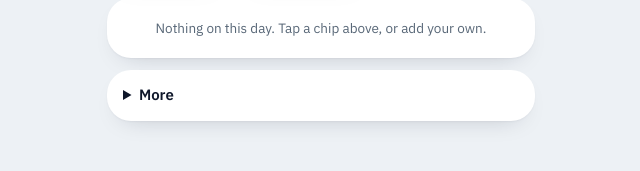
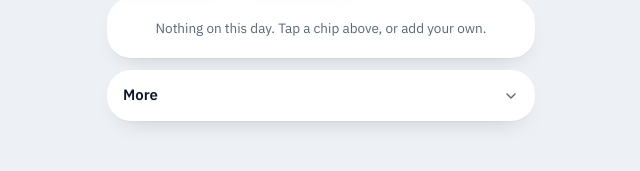
Before and after one commit to RDW-Labz/titrate, a Next.js app: page /food in a window 1280 px wide. Shown: the part 498-669 px from the top of the page, without its empty margins (319-959 px from the left). Built offline with nearby package versions, Linux system fonts and the light colour scheme.

Commit message:
Revamp feel: animated disclosures, gradient hero ring with ticks, page transitions, nav icon pop

```diff
--- a/src/app/food/page.tsx
+++ b/src/app/food/page.tsx
@@ -2,6 +2,7 @@
 
 import { useState } from "react";
 import { Btn, Field, PageTitle, Ring } from "@/components/ui";
+import { Disclosure } from "@/components/disclosure";
 import { addDays, dayKey } from "@/lib/schedule";
 import { actions, useStore } from "@/lib/store";
 
@@ -150,8 +151,7 @@ export default function FoodPage() {
         )}
       </ul>
 
-      <details className="mt-3 rounded-[24px] bg-card px-4 py-3.5 shadow-card">
-        <summary className="cursor-pointer text-[15px] font-semibold">More</summary>
+      <Disclosure className="mt-3" title="More">
 
         <div className="mt-4">
           <p className="text-[13.5px] font-semibold">Add food</p>
@@ -250,7 +250,7 @@ export default function FoodPage() {
         </div>
 
         <p className="num mt-3 text-[12px] text-muted">Fiber {fiber} g on this day</p>
-      </details>
+      </Disclosure>
     </div>
   );
 }
--- a/src/app/globals.css
+++ b/src/app/globals.css
@@ -124,6 +124,37 @@ a:focus-visible {
   }
 }
 
+@keyframes page-in {
+  from {
+    opacity: 0;
+    transform: translateY(6px) scale(0.995);
+  }
+  to {
+    opacity: 1;
+    transform: none;
+  }
+}
+
+.page-in {
+  animation: page-in 0.26s cubic-bezier(0.2, 0.7, 0.2, 1) both;
+}
+
+@keyframes tab-pop {
+  0% {
+    transform: scale(0.85);
+  }
+  55% {
+    transform: scale(1.12);
+  }
+  100% {
+    transform: scale(1);
+  }
+}
+
+.tab-active svg {
+  animation: tab-pop 0.34s cubic-bezier(0.3, 1.5, 0.5, 1) both;
+}
+
 .enter {
   animation: rise 0.45s cubic-bezier(0.2, 0.7, 0.2, 1) both;
 }
--- a/src/app/protocols/[id]/page.tsx
+++ b/src/app/protocols/[id]/page.tsx
@@ -6,6 +6,7 @@ import { useState } from "react";
 import { LevelChart } from "@/components/level-chart";
 import { LogDoseButton } from "@/components/log-dose";
 import { ReconCalculator } from "@/components/recon-calculator";
+import { Disclosure } from "@/components/disclosure";
 import { toast } from "@/components/toast";
 import { Btn, Field, PageTitle } from "@/components/ui";
 import { levelNow, levelWindow, levelWord } from "@/lib/levels";
@@ -96,11 +97,17 @@ export default function ProtocolDetailPage() {
         ) : null}
       </section>
 
-      <details className="mt-3 rounded-[24px] bg-card px-4 py-3.5 shadow-card">
-        <summary className="cursor-pointer text-[15px] font-semibold">
-          More
-          {step ? <span className="num ml-2 text-[12.5px] text-muted">next {step.dose} {compound.unit}</span> : null}
-        </summary>
+      <Disclosure
+        className="mt-3"
+        title="More"
+        right={
+          step ? (
+            <span className="num text-[12.5px] text-muted">
+              next {step.dose} {compound.unit}
+            </span>
+          ) : undefined
+        }
+      >
 
         <div className="mt-4">
           <p className="text-[13.5px] font-semibold">Vial</p>
@@ -121,14 +128,9 @@ export default function ProtocolDetailPage() {
           ) : (
             <p className="mt-1 text-[12.5px] text-muted">{compound.pen ? "Pen — log the mg." : "No vial yet."}</p>
           )}
-          <details className="mt-2">
-            <summary className="cursor-pointer text-[13px] font-semibold text-accent">
-              {vial ? "Mix another" : "Mix a vial"}
-            </summary>
-            <div className="mt-3">
-              <ReconCalculator saveFor={compound} initial={vial} />
-            </div>
-          </details>
+          <Disclosure nested title={vial ? "Mix another" : "Mix a vial"}>
+            <ReconCalculator saveFor={compound} initial={vial} />
+          </Disclosure>
         </div>
 
         <div className="mt-4 border-t border-line pt-4">
@@ -173,8 +175,7 @@ export default function ProtocolDetailPage() {
               ))}
             </ul>
           ) : null}
-          <details className="mt-1">
-            <summary className="cursor-pointer text-[13px] font-semibold text-accent">Plan a dose change</summary>
+          <Disclosure nested title="Plan a dose change" className="mt-1">
             <div className="mt-2 flex items-end gap-2">
               <Field label="On" className="flex-1">
                 <input type="date" value={stepDate} onChange={(e) => setStepDate(e.target.value)} />
@@ -195,7 +196,7 @@ export default function ProtocolDetailPage() {
                 Add
               </Btn>
             </div>
-          </details>
+          </Disclosure>
         </div>
 
         <div className="mt-4 border-t border-line pt-4">
@@ -319,7 +320,7 @@ export default function ProtocolDetailPage() {
         >
           Stop tracking
         </button>
-      </details>
+      </Disclosure>
     </div>
   );
 }
--- a/src/app/protocols/new/page.tsx
+++ b/src/app/protocols/new/page.tsx
@@ -4,6 +4,7 @@ import { useRouter, useSearchParams } from "next/navigation";
 import { Suspense, useState } from "react";
 import { Btn, Field, PageTitle, Pill } from "@/components/ui";
 import { toast } from "@/components/toast";
+import { Disclosure } from "@/components/disclosure";
 import { CATEGORY_LABEL, PEPTIDE_BY_ID, PEPTIDES, halfLifeLabel } from "@/lib/peptides";
 import { actions } from "@/lib/store";
 import type { Peptide } from "@/lib/types";
@@ -155,8 +156,7 @@ function NewProtocol() {
         Start tracking
       </Btn>
 
-      <details className="mt-3 rounded-[24px] bg-card px-4 py-3.5 shadow-card">
-        <summary className="cursor-pointer text-[14px] font-semibold">Change the details</summary>
+      <Disclosure className="mt-3" title="Change the details">
         <div className="mt-3 space-y-3">
           <div className="grid grid-cols-2 gap-3">
             <Field label={`Dose (${peptide.unit})`}>
@@ -195,7 +195,7 @@ function NewProtocol() {
             </div>
           ) : null}
         </div>
-      </details>
+      </Disclosure>
 
       <p className="mt-3 px-1 text-[12px] text-muted">
         Tracking only — ranges come from published research, not a prescription.
--- /dev/null
+++ b/src/components/disclosure.tsx
@@ -0,0 +1,78 @@
+"use client";
+
+import { useState, type ReactNode } from "react";
+
+export function Chevron({ open = false, className = "" }: { open?: boolean; className?: string }) {
+  return (
+    <svg
+      viewBox="0 0 24 24"
+      fill="none"
+      stroke="currentColor"
+      strokeWidth="2"
+      strokeLinecap="round"
+      strokeLinejoin="round"
+      aria-hidden="true"
+      className={`size-4 shrink-0 transition-transform duration-300 ${open ? "rotate-180" : ""} ${className}`}
+    >
+      <path d="M6 9l6 6 6-6" />
+    </svg>
+  );
+}
+
+/**
+ * <details> but animated: the panel grows from 0fr to 1fr on the grid so the
+ * height transition is smooth without measuring anything.
+ */
+export function Disclosure({
+  title,
+  right,
+  children,
+  defaultOpen = false,
+  className = "",
+  nested = false,
+}: {
+  title: ReactNode;
+  right?: ReactNode;
+  children: ReactNode;
+  defaultOpen?: boolean;
+  className?: string;
+  nested?: boolean;
+}) {
+  const [open, setOpen] = useState(defaultOpen);
+
+  return (
+    <div
+      className={
+        nested
+          ? className
+          : `rounded-[24px] bg-card shadow-card ${className}`
+      }
+    >
+      <button
+        onClick={() => setOpen((v) => !v)}
+        aria-expanded={open}
+        className={`press flex w-full items-center justify-between gap-3 text-left ${
+          nested ? "py-2" : "px-4 py-3.5"
+        }`}
+      >
+        <span className={nested ? "text-[13px] font-semibold text-accent" : "text-[15px] font-semibold"}>
+          {title}
+        </span>
+        <span className="flex items-center gap-2 text-muted">
+          {right}
+          <Chevron open={open} />
+        </span>
+      </button>
+      <div
+        className="grid transition-[grid-template-rows] duration-300 ease-[cubic-bezier(.2,.8,.2,1)]"
+        style={{ gridTemplateRows: open ? "1fr" : "0fr" }}
+      >
+        <div className="overflow-hidden">
+          <div className={`${nested ? "" : "px-4"} pb-4 opacity-100 transition-opacity duration-300 ${open ? "" : "opacity-0"}`}>
+            {children}
+          </div>
+        </div>
+      </div>
+    </div>
+  );
+}
--- /dev/null
+++ b/src/components/page-fade.tsx
@@ -0,0 +1,13 @@
+"use client";
+
+import { usePathname } from "next/navigation";
+import type { ReactNode } from "react";
+
+export function PageFade({ children }: { children: ReactNode }) {
+  const pathname = usePathname();
+  return (
+    <div key={pathname} className="page-in">
+      {children}
+    </div>
+  );
+}
--- a/src/components/shell.tsx
+++ b/src/components/shell.tsx
@@ -5,6 +5,7 @@ import { usePathname } from "next/navigation";
 import { Suspense, type ReactNode } from "react";
 import { BookIcon, CalcIcon, ForkIcon, HomeIcon, VialIcon } from "./icons";
 import { ToastHost } from "./toast";
+import { PageFade } from "./page-fade";
 import { Reminders } from "./reminders";
 import { useReady } from "@/lib/store";
 
@@ -41,7 +42,7 @@ function TabBar() {
                 href={t.href}
                 aria-current={active ? "page" : undefined}
                 className={`press relative flex flex-col items-center gap-1 py-2.5 text-[10.5px] font-semibold ${
-                  active ? "text-accent" : "text-muted"
+                  active ? "tab-active text-accent" : "text-muted"
                 }`}
               >
                 <t.Icon className={active ? "size-[21px]" : "size-[21px] opacity-80"} />
@@ -63,7 +64,9 @@ export function Shell({ children }: { children: ReactNode }) {
     <div className="mx-auto flex min-h-dvh w-full max-w-[460px] flex-col">
       <main className="flex-1 px-4 pb-32">
         {ready ? (
-          children
+          <Suspense fallback={children}>
+            <PageFade>{children}</PageFade>
+          </Suspense>
         ) : (
           // matches the real layout closely enough that the swap barely moves
           <div className="pt-3" aria-hidden="true">
--- a/src/components/ui.tsx
+++ b/src/components/ui.tsx
@@ -149,6 +149,7 @@ function RingSvg({
   stroke,
   track = "var(--color-line)",
   width = 8,
+  gradient = false,
   children,
 }: {
   pct: number;
@@ -156,6 +157,7 @@ function RingSvg({
   stroke: string;
   track?: string;
   width?: number;
+  gradient?: boolean;
   children?: ReactNode;
 }) {
   const [drawn, setDrawn] = useState(0);
@@ -168,13 +170,32 @@ function RingSvg({
   return (
     <div className="relative" style={{ width: size, height: size }}>
       <svg width={size} height={size} className="-rotate-90" aria-hidden="true">
-        <circle cx={size / 2} cy={size / 2} r={r} fill="none" stroke={track} strokeWidth={width} opacity={0.35} />
+        {gradient ? (
+          <defs>
+            <linearGradient id={`rg-${size}`} x1="0" y1="0" x2="1" y2="1">
+              <stop offset="0%" stopColor="#8fe6c6" />
+              <stop offset="55%" stopColor="#5ec8a8" />
+              <stop offset="100%" stopColor="#2fa98a" />
+            </linearGradient>
+          </defs>
+        ) : null}
+        <circle cx={size / 2} cy={size / 2} r={r} fill="none" stroke={track} strokeWidth={width} opacity={0.28} />
+        <circle
+          cx={size / 2}
+          cy={size / 2}
+          r={r + width * 0.95}
+          fill="none"
+          stroke={track}
+          strokeWidth="1.5"
+          strokeDasharray="1 6"
+          opacity={0.25}
+        />
         <circle
           cx={size / 2}
           cy={size / 2}
           r={r}
           fill="none"
-          stroke={stroke}
+          stroke={gradient ? `url(#rg-${size})` : stroke}
           strokeWidth={width}
           strokeLinecap="round"
           strokeDasharray={`${c * drawn} ${c}`}
@@ -201,7 +222,7 @@ export function CountdownRing({
   size?: number;
 }) {
   return (
-    <RingSvg pct={progress} size={size} stroke="#5ec8a8" track="#ffffff" width={10}>
+    <RingSvg pct={progress} size={size} stroke="#5ec8a8" track="#ffffff" width={10} gradient>
       <span className="text-[11.5px] font-medium text-white/55">{top}</span>
       <span className="num mt-1 text-[26px] leading-none font-semibold text-white">{big}</span>
       <span className="mt-1 text-[11.5px] text-white/55">{bottom}</span>
```
